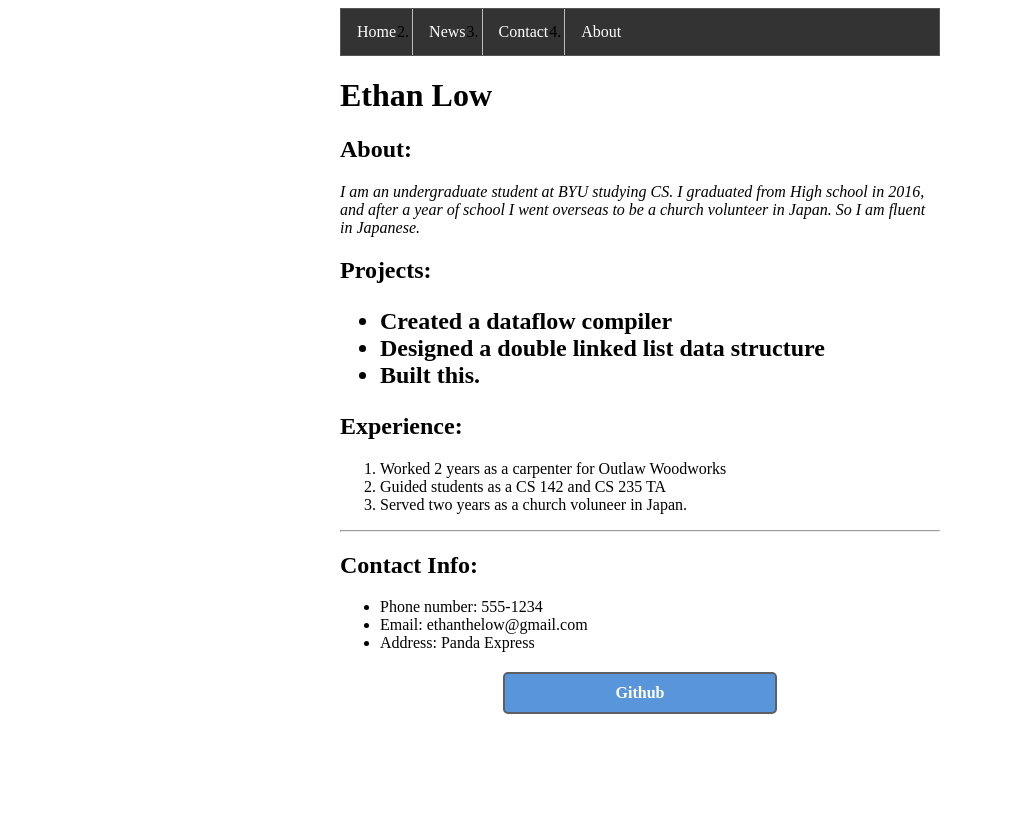
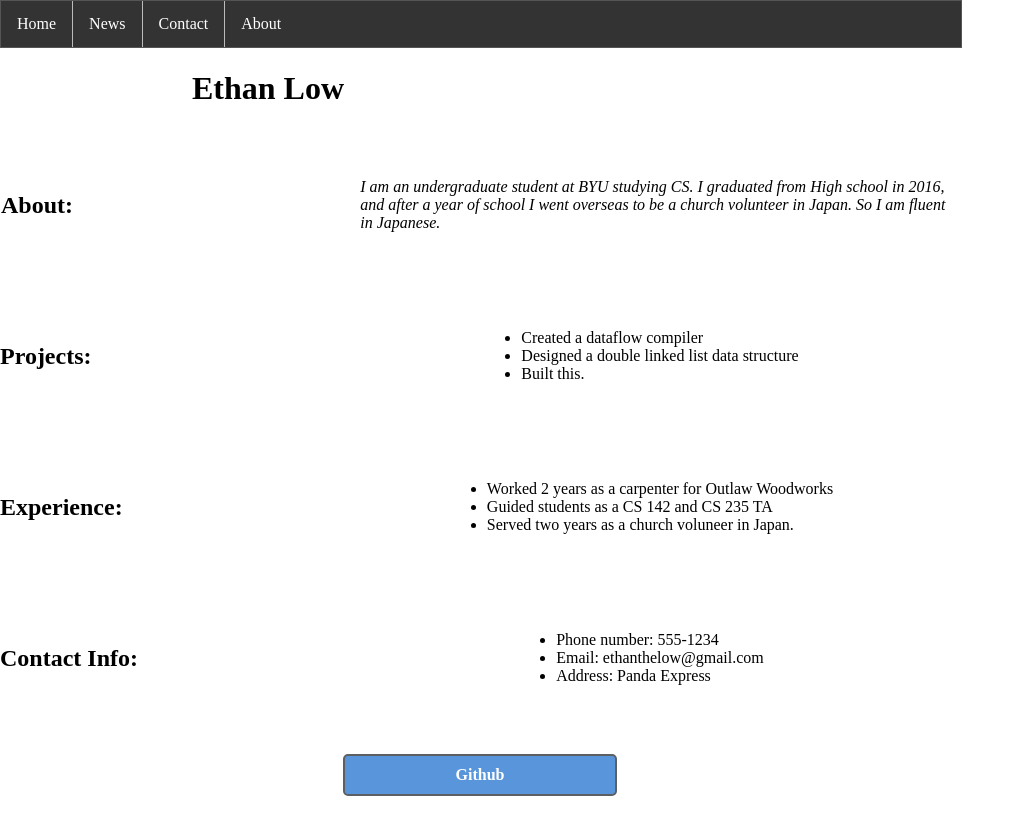
Before and after one commit to babananabananana/portfolio, a plain HTML site: page index.html in a window 1280 px wide. Shown: the whole page, without its empty margins (0-1025 px from the left). Drawn offline with Linux system fonts and the light colour scheme.

Commit message:
made shrinkable

```diff
--- a/index.html
+++ b/index.html
@@ -15,32 +15,52 @@
       <li><a href="about.asp">About</a></li>
     </ul>
   </div>
+    <div class="page">
+      <div class="section head">
         <h1>Ethan Low</h1>
+      </div>
+      <div class="section title">
           <h2> About: </h2>
-      <p class="synopsis">
+      <p class="section synopsis">
         I am an undergraduate student at BYU studying CS. I graduated from High
         school in 2016, and after a year of school I went overseas to be a church
         volunteer in Japan. So I am fluent in Japanese.
         <p>
-    <h2>Projects:<h2><ul>
+      </div>
+    <div class="section projects">
+      <h2>Projects:</h2>
+      <div class="section projects list">
+      <ul>
       <li>Created a dataflow compiler</li>
       <li>Designed a double linked list data structure</li>
       <li>Built this.</li>
       </ul>
+      </div>
+    </div>
+    <div class="section experience">
     <h2>Experience:</h2>
-      <ol>
+    <div class="section experience list">
+      <ul>
         <li>Worked 2 years as a carpenter for Outlaw Woodworks</li>
         <li>Guided students as a CS 142 and CS 235 TA</li>
         <li>Served two years as a church voluneer in Japan.</li>
-      </ol>
-    <hr>
+      </ul>
+    </div>
+    </div>
+    <div class="section contact">
     <h2>Contact Info:</h2>
+    <div class="section contact list">
       <ul>
       <li>Phone number: 555-1234</li>
       <li>Email: ethanthelow@gmail.com</li>
       <li>Address: Panda Express</li>
       </ul>
+    </div>
+    </div>
+
       <a id="github-button" href="https://github.com/babananabananana">
         Github</a></li>
+
+    </div>
   </div>
   </body>
--- a/master.css
+++ b/master.css
@@ -1,3 +1,9 @@
+*{
+  margin: 0;
+  padding: 0;
+  box-sizing: 0;
+}
+
 .synopsis{
   font-style: italic;
 }
@@ -6,13 +12,8 @@
   font-style: normal;
 }
 
-.page {
-  width: 600px;
-  margin: 0 auto;
-}
-
 .sidebar ul{
-  list-style-type: nons;
+  list-style-type: none;
   margin: 0;
   padding: 0;
   overflow: hidden;
@@ -21,7 +22,7 @@
   border: 1px solid #555;
 }
 .sidebar li{
-  float:left;
+  float:center;
   border-right: 1px solid #bbb;
   /* display: block;
   color: #000;
@@ -49,6 +50,49 @@
 .sidebar .active{
   background-color: #4CAF50;
   color: white;
+}
+
+.page {
+  display: flex;
+  flex-wrap: wrap;
+}
+
+.section {
+  width:100%;
+  height: 150px;
+  display: flex;
+  justify-content: center;
+  align-items: center;
+  /* background-color: #D6E9FE; */
+}
+
+.section h1, h2 {
+  width: 60%;
+  justify-content: center;
+}
+.section ul, ol {
+  justify-content: left;
+}
+
+.head {
+  height: 80px;
+}
+
+.title {
+  height:150px;
+  border: 1px solid #fff;
+}
+
+.projects,
+.experience {
+  display: flex;
+  width: 100%%;
+  align-items: center;
+
+}
+
+.contact {
+  width: 100%;
 }
 
 
@@ -79,3 +123,33 @@
   color: #FFF;
   background-color: #5995DA;
 }
+
+@media only screen and (min-width: 400px){
+  /* body{ */
+      /* background-color: #F09A9D; */
+    /* } */
+  .sidebar{
+    width: 100%;
+  }
+  .section {
+    border-bottom: 1px solid #fff;
+  }
+
+}
+
+
+@media only screen and (min-width:961px){
+  /* body {
+    background-color: #B2D6FF;
+  } */
+  .sidebar{
+    width: 960px;
+  }
+  .page {
+    width: 960px;
+  }
+  .sidebar li {
+    float: left;
+  }
+
+}
```
Lines whose indentation alone changed are shown as unchanged.
